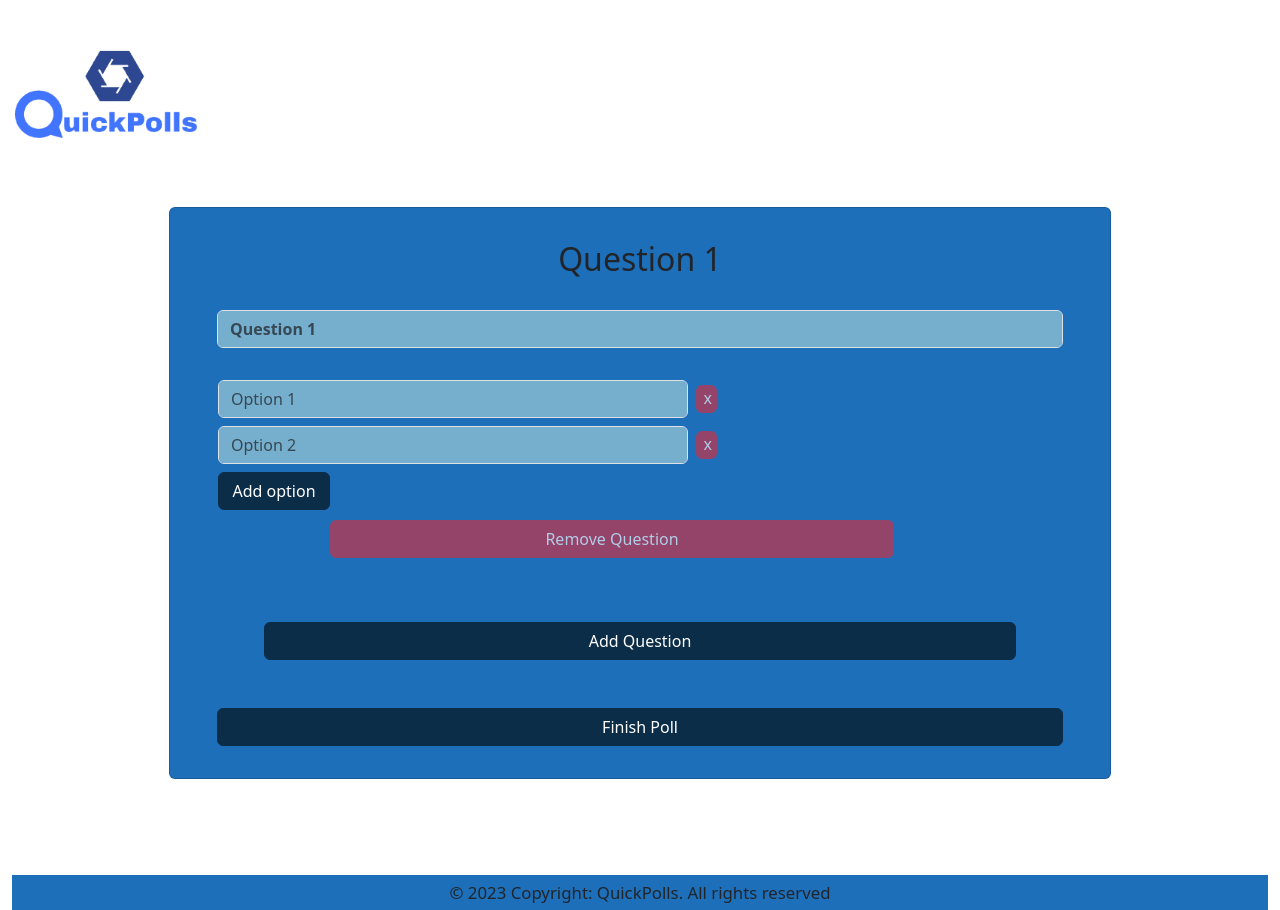
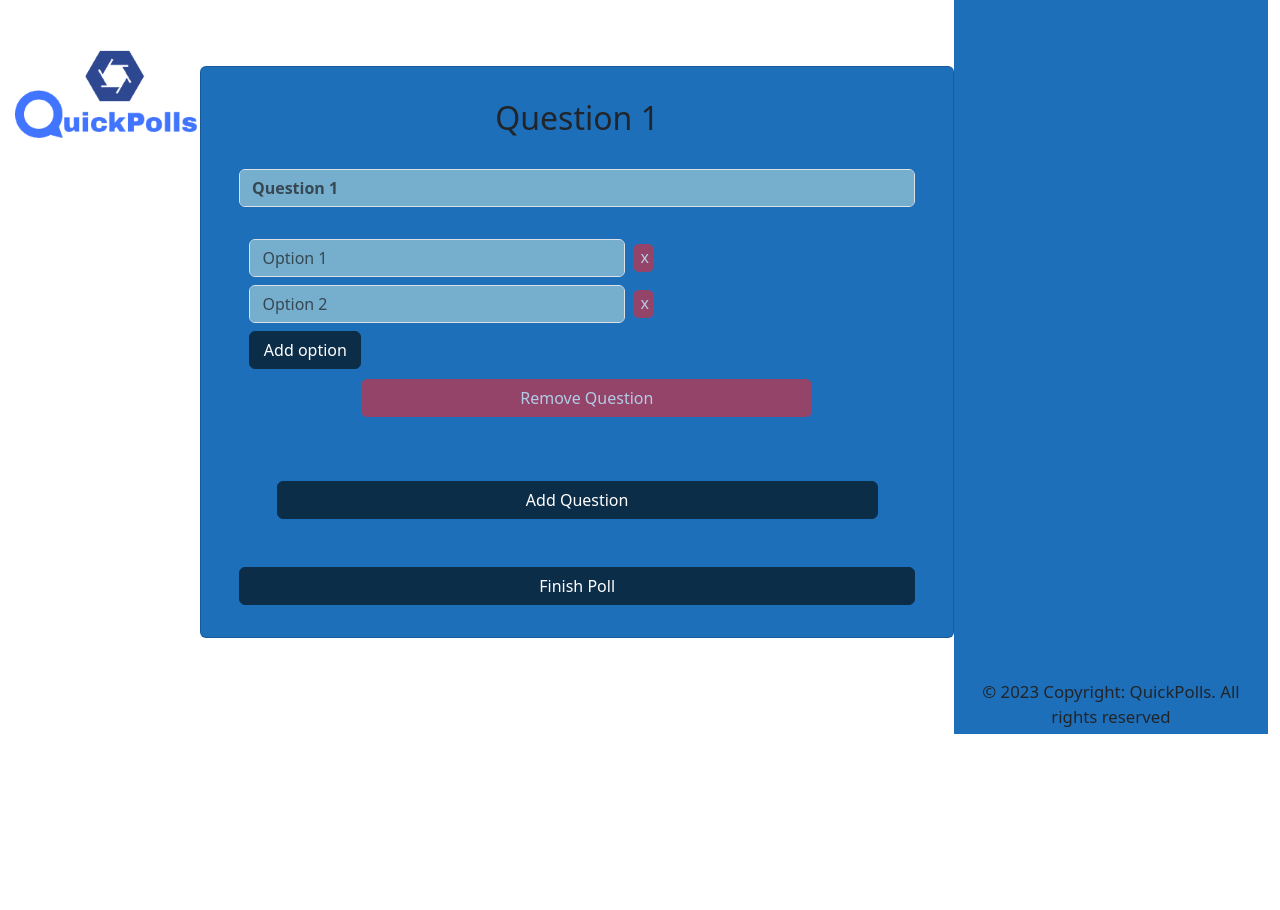
Before and after one commit to endy-M/QuickPolls, a React (Vite) app: page / in a window 1280 px wide. After the commit the page ends 800 px from the top, so only its background shows below. Built offline with nearby package versions, Linux system fonts and the light colour scheme.

Commit message:
added bootstrap flex class

```diff
--- a/src/App.jsx
+++ b/src/App.jsx
@@ -164,7 +164,7 @@ function App() {
   };
 
   return (
-    <div className='container-fluid App'>
+    <div className='container-fluid d-flex App'>
       {/* Logo */}
       <img
         className='logo'
@@ -184,9 +184,7 @@ function App() {
       )}
 
       {/* Main part */}
-      <div
-        className='main-card card bg-primary'
-      >
+      <div className='main-card card bg-primary flex-fill'>
 
         {/* Loading questions from state array */}
         {questions.map((question, i) => (
--- a/src/Poll.jsx
+++ b/src/Poll.jsx
@@ -125,7 +125,7 @@ function Poll() {
   };
 
   return (
-    <div className='container-fluid App'>
+    <div className='container-fluid d-flex App'>
       {/* Logo */}
       <img
         className='logo'
@@ -148,9 +148,7 @@ function Poll() {
       </div>
 
       {/* Main part */}
-      <div
-        className='main-card-poll card bg-primary'
-      >
+      <div className='main-card-poll card bg-primary flex-fill'>
         {loading ? (
           <div>Loading...</div>
         ) : viewResults ? (
```
